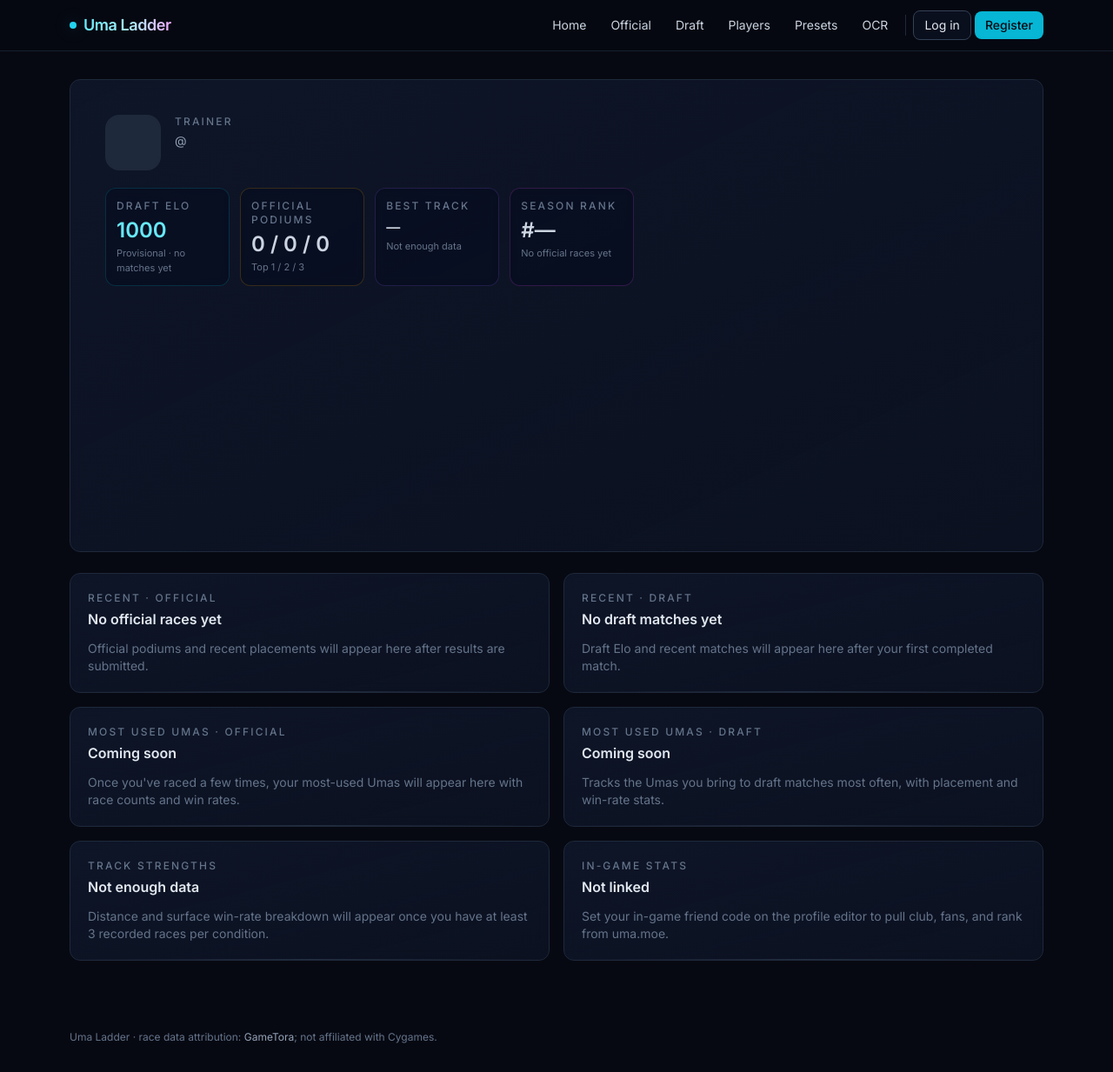
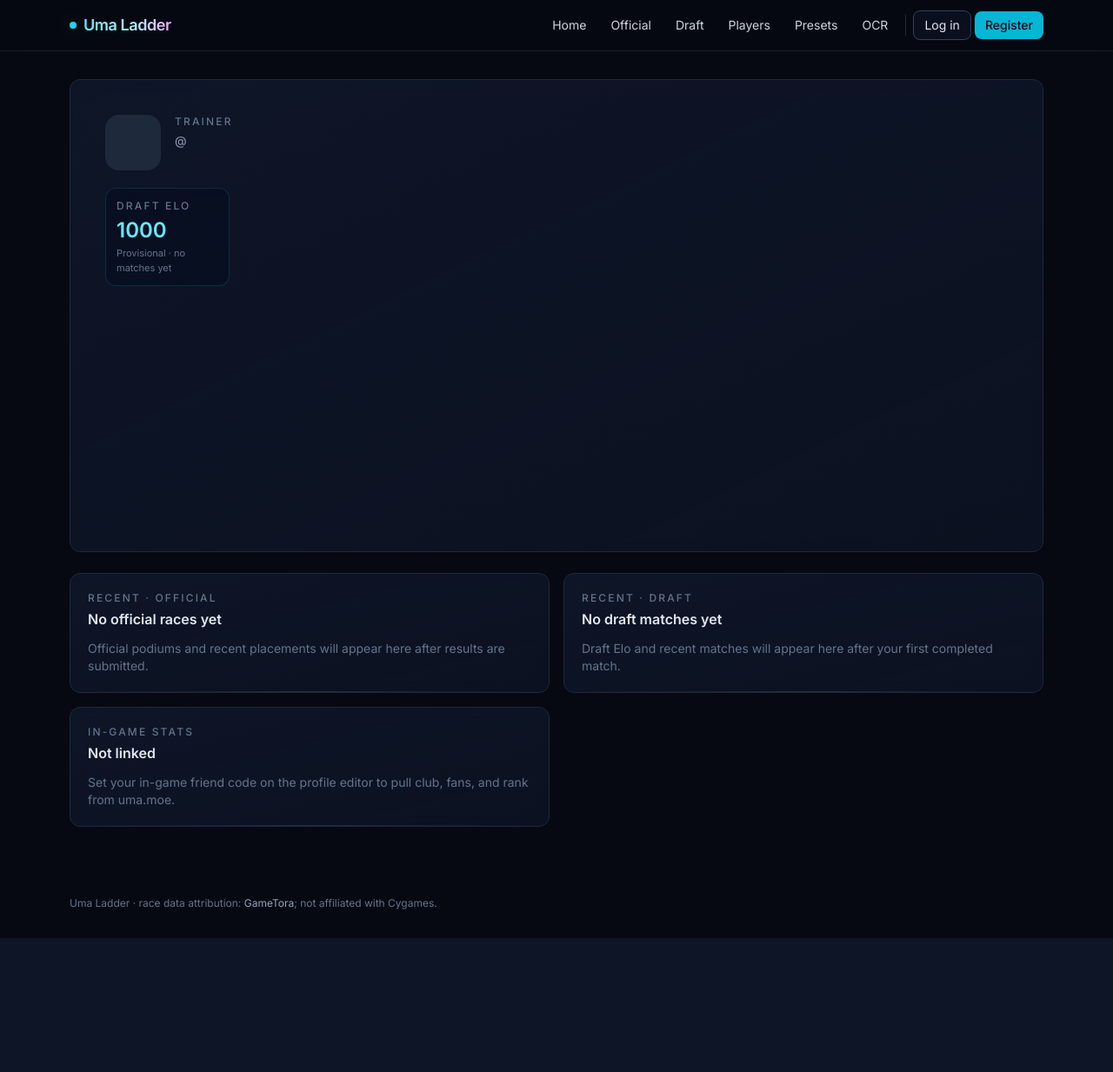
Before and after one commit to Acrith/uma-ladder, a Flask app: template uma_ladder/profiles/templates/profiles/public.html in a window 1280 px wide. Shown: the whole page at 87% size. After the commit the page ends 1079 px from the top, so only its background shows below. Run offline with Flask 3, Linux system fonts and the light colour scheme; the template is opened without the code that fills it, so the values that code supplies are empty; style sheets or scripts are compiled from the project's sources; some libraries are stand-ins or nearby versions.

Commit message:
profiles: Stage 2 — hide placeholders without backing services
  Stage 1 shipped placeholder cards so we could review the full
  intended layout density. Stage 2 removes the ones we can't fill
  yet, so every visible card carries real content.

  Hero stat-tile grid:
  - Official podiums / Best track / Season rank tiles dropped.
  - Draft Elo remains in the 4-column grid scaffold (constrained
    width, so it doesn't stretch full-bleed); slots are reserved
    for future tiles via comments naming the services to add.

  Dashboard grid:
  - Most Used Umas · Official / · Draft cards dropped.
  - Track Strengths card dropped.
  - In-game Stats keeps its "Not linked" empty state intentionally —
    it has a clear user action (set your friend code), unlike the
    others which require us to ship services first.

  Empty-state copy + the empty_card macro stay in place ready for
  future use; only the *placeholders for not-yet-built features* are
  removed. Recent · Official / · Draft "no data yet" empty states
  remain because they're driven by real (currently-empty) queries
  and update automatically when results land.

  Future PR re-introductions tracked: most_used_umas_for_user,
  track_strengths_for_user, podium_counts_for_user, season-rank
  lookup.

```diff
--- a/uma_ladder/profiles/templates/profiles/public.html
+++ b/uma_ladder/profiles/templates/profiles/public.html
@@ -108,9 +108,13 @@
           </p>
         {% endif %}
 
-        {# Hero stat tile grid — 4-up summary fills the empty lower-left. #}
+        {# Hero stat tile grid — placeholders for Official podiums /
+           Best track / Season rank are deferred until their backing
+           services exist. For now the row holds just Draft Elo
+           (real data) at a constrained width so it doesn't stretch
+           full-bleed. The grid scaffold stays so future tiles drop
+           in without re-flowing the column. #}
         <div class="grid grid-cols-2 gap-3 sm:grid-cols-4">
-          {# Draft ELO — real data #}
           <div class="rounded-xl border border-cyan-500/20 bg-slate-950/40 p-3 backdrop-blur-sm">
             <p class="label-eyebrow">Draft Elo</p>
             <p class="mt-1 flex items-baseline gap-1.5">
@@ -129,24 +133,10 @@
               {% endif %}
             </p>
           </div>
-          {# Official Podiums — placeholder until podium-counts service exists #}
-          <div class="rounded-xl border border-amber-500/20 bg-slate-950/40 p-3 backdrop-blur-sm">
-            <p class="label-eyebrow">Official podiums</p>
-            <p class="mt-1 text-2xl font-semibold text-slate-300">0 / 0 / 0</p>
-            <p class="mt-0.5 text-[11px] text-slate-500">Top 1 / 2 / 3</p>
-          </div>
-          {# Best Track — placeholder until track-strengths service exists #}
-          <div class="rounded-xl border border-violet-500/20 bg-slate-950/40 p-3 backdrop-blur-sm">
-            <p class="label-eyebrow">Best track</p>
-            <p class="mt-1 text-base font-semibold text-slate-300">—</p>
-            <p class="mt-0.5 text-[11px] text-slate-500">Not enough data</p>
-          </div>
-          {# Season Rank — placeholder until per-season ladder lookup wired #}
-          <div class="rounded-xl border border-fuchsia-500/20 bg-slate-950/40 p-3 backdrop-blur-sm">
-            <p class="label-eyebrow">Season rank</p>
-            <p class="mt-1 text-2xl font-semibold text-slate-300">#—</p>
-            <p class="mt-0.5 text-[11px] text-slate-500">No official races yet</p>
-          </div>
+          {# Slots reserved for: Official podiums, Best track, Season
+             rank. Re-add once services.official.podium_counts_for_user,
+             services.draft.track_strengths_for_user, and a per-season
+             rank lookup are wired. #}
         </div>
 
       </div>
@@ -217,14 +207,16 @@
       {{ empty_card("Recent · Draft", "No draft matches yet", "Draft Elo and recent matches will appear here after your first completed match.") }}
     {% endif %}
 
-    {# Most Used Umas — Official (placeholder) #}
-    {{ empty_card("Most used Umas · Official", "Coming soon", "Once you've raced a few times, your most-used Umas will appear here with race counts and win rates.") }}
+    {# Most Used Umas, Track Strengths, etc. are deferred until their
+       backing services exist (services.draft.most_used_umas_for_user,
+       services.draft.track_strengths_for_user, and the corresponding
+       official-side helpers). Empty placeholder cards were visible in
+       Stage 1 to validate the layout density; Stage 2 hides them so
+       every visible card carries real content.
 
-    {# Most Used Umas — Draft (placeholder) #}
-    {{ empty_card("Most used Umas · Draft", "Coming soon", "Tracks the Umas you bring to draft matches most often, with placement and win-rate stats.") }}
-
-    {# Track Strengths (placeholder) #}
-    {{ empty_card("Track strengths", "Not enough data", "Distance and surface win-rate breakdown will appear once you have at least 3 recorded races per condition.") }}
+       In-game Stats keeps its empty state because it has a clear user
+       action ("set your friend code in profile editor") — the others
+       require us to ship code, not the user to fill in data. #}
 
     {# In-game Stats — real (uma.moe), compact metric tiles #}
     {% if trainer %}
```
